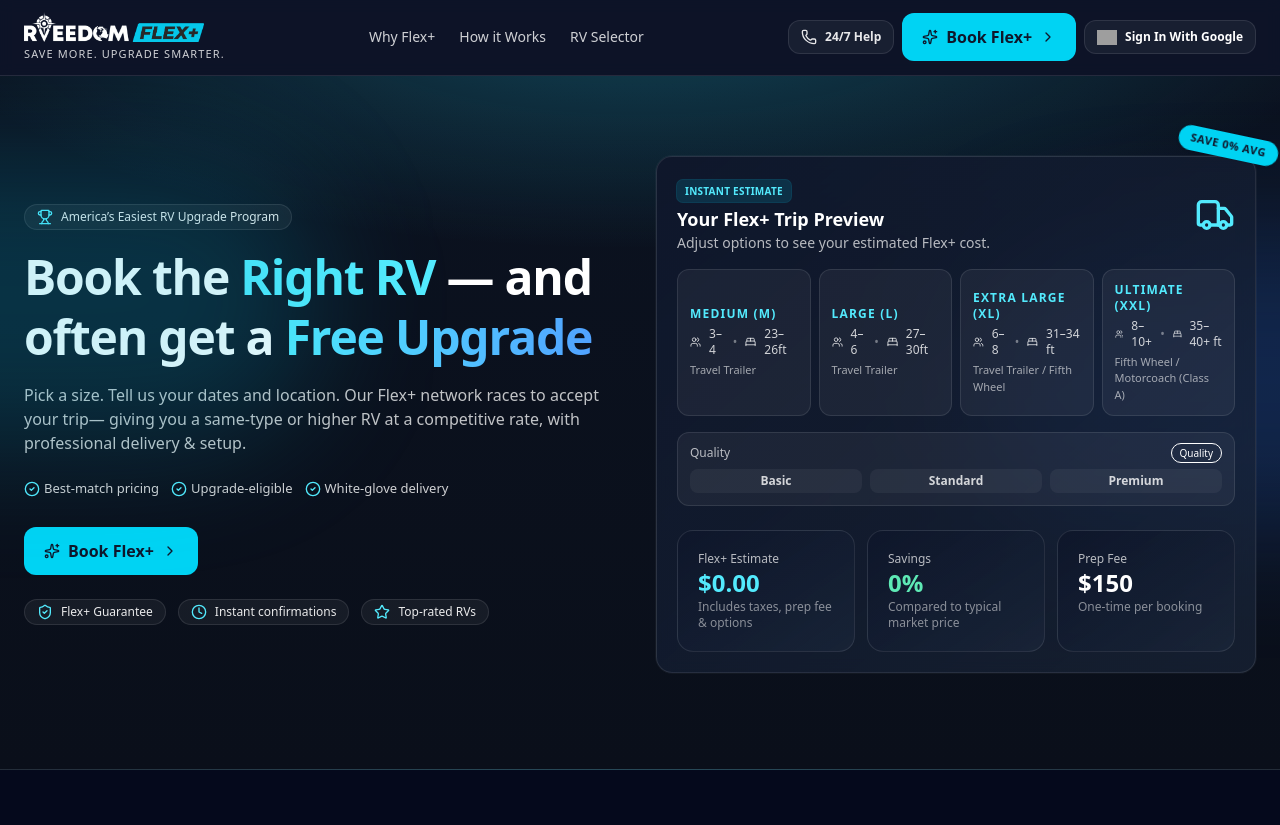
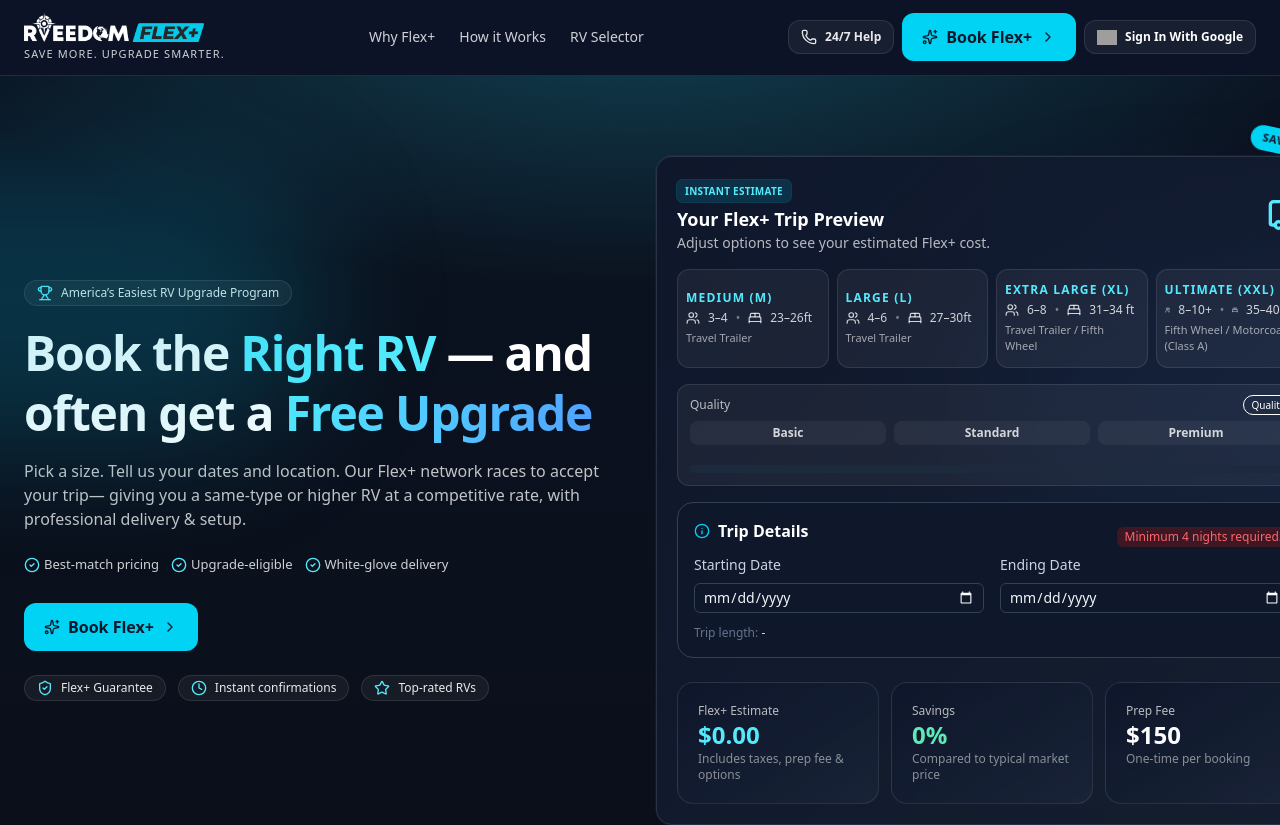
Before and after one commit to RV-proj/rv-frontEnd, a Next.js app: page / in a window 1280 px wide. Shown: the top 825 px of the page. Built offline with nearby package versions, Linux system fonts and the light colour scheme; no server answers; grey boxes are pictures that could not be loaded.

Commit message:
Booking Estimator feedback fixes

```diff
--- a/app/_components/Landing/Hero-BookingEstimator.js
+++ b/app/_components/Landing/Hero-BookingEstimator.js
@@ -4,6 +4,8 @@ import { useDispatch, useSelector } from "react-redux";
 import { setSelectedSize, setSelectedQuality } from "@/_lib/store/cartSlice";
 import { sizes } from "@/_lists/sizes";
 import QualityBadge from "@/_ui/QualityBadge";
+import QualityBar from "@/_ui/QualityBar";
+import TripDetails from "../RVSelect/YourSelection-TripDetails";
 
 export default function BookingEstimator() {
   const dispatch = useDispatch();
@@ -30,9 +32,9 @@ export default function BookingEstimator() {
   };
 
   return (
-    <div className="rounded-2xl border border-white/10 bg-linear-to-br from-slate-900 to-slate-800/60 p-5 shadow-[0_0_0_1px_rgba(255,255,255,0.04)] backdrop-blur relative order-first md:order-0">
+    <div className="sm:w-2xl rounded-2xl border border-white/10 bg-linear-to-br from-slate-900 to-slate-800/60 p-5 shadow-[0_0_0_1px_rgba(255,255,255,0.04)] backdrop-blur relative">
       {/* Badge */}
-      <div className="absolute -right-6 -top-6 hidden rotate-12 rounded-full bg-cyan-400 px-3 py-1 text-[11px] font-extrabold uppercase tracking-wider text-slate-900 shadow md:block">
+      <div className="absolute -right-6 -top-6 rotate-12 rounded-full bg-cyan-400 px-3 py-1 text-[11px] font-extrabold uppercase tracking-wider text-slate-900 shadow">
         Save {savingPercentage}% avg
       </div>
 
@@ -60,7 +62,7 @@ export default function BookingEstimator() {
             <button
               key={key}
               onClick={() => handleSizeChange(key)}
-              className={`group relative overflow-hidden rounded-xl border p-3 text-left transition ${
+              className={`group relative overflow-hidden rounded-xl border px-2 py-3 text-left transition ${
                 selectedSize === key
                   ? "border-cyan-400/60 bg-cyan-400/10"
                   : "border-white/10 bg-white/5 hover:bg-white/10"
@@ -80,7 +82,7 @@ export default function BookingEstimator() {
                 <p className="text-xs font-bold uppercase tracking-widest text-cyan-300">
                   {s.label}
                 </p>
-                <div className="mt-1 flex items-center gap-2 text-xs text-white/80">
+                <div className="mt-1 flex flex-nowrap gap-2 items-center text-xs text-white/80 whitespace-nowrap">
                   <Users className="h-3.5 w-3.5" /> {s.sleeps}
                   <span className="opacity-50">•</span>
                   <BedDouble className="h-3.5 w-3.5" /> {s.length}
@@ -96,7 +98,7 @@ export default function BookingEstimator() {
       </div>
 
       {/* Quality Selector */}
-      <div className="mt-4 grid grid-cols-1 gap-3 sm:grid-cols-3">
+      <div className="mt-4 mb-4 grid grid-cols-1 gap-3 sm:grid-cols-3">
         <div className="rounded-xl border border-white/10 bg-white/5 p-3 col-span-3">
           <label className="flex items-center justify-between text-xs text-white/70">
             Quality
@@ -119,7 +121,11 @@ export default function BookingEstimator() {
               </button>
             ))}
           </div>
+          <QualityBar qualityScore={qualityScore} />
         </div>
+      </div>
+      <div className="text-white">
+        <TripDetails />
       </div>
 
       {/* Price Section */}
--- a/app/_components/RVSelect/QualityScore.js
+++ b/app/_components/RVSelect/QualityScore.js
@@ -3,6 +3,7 @@
 import { useSelector } from "react-redux";
 import QualityScoreCard from "@/_ui/QualityScoreCard";
 import QualityBadge from "@/_ui/QualityBadge";
+import QualityBar from "@/_ui/QualityBar";
 
 const QualityScore = () => {
   const qualityScore = useSelector((state) => state.cart.qualityScore);
@@ -37,18 +38,9 @@ const QualityScore = () => {
     },
   ];
 
-  function getQualityWidth(scoreRange) {
-    if (!scoreRange) return 0;
-    const [min, max] = scoreRange.split("-").map(Number);
-    return (min + max) / 2; // average, e.g. 70-80 → 75%
-  }
-
-  //   notes
-  // container will contain max-w-7xl px-4 sm:px-6 pt-10
   return (
     <section className="bg-slate-950/60">
       <div className="container mx-auto max-w-7xl px-4 sm:px-6 ">
-        {/* Quality Score */}
         <div className="rounded-2xl border border-slate-700 p-4 bg-slate-900">
           <div className="flex items-center justify-between">
             <h1 className="font-semibold text-white text-[16px]">
@@ -57,19 +49,13 @@ const QualityScore = () => {
             <QualityBadge quality={qualityScore} />
           </div>
 
-          <div className="h-2 rounded-full bg-slate-800 overflow-hidden mt-5">
-            <div
-              className="h-2 bg-linear-to-r from-cyan-500 via-fuchsia-500 to-purple-600 transition-all duration-700"
-              style={{ width: `${getQualityWidth(qualityScore)}%` }}
-            ></div>
-          </div>
+          <QualityBar qualityScore={qualityScore} />
 
           <p className="mt-2 text-xs text-slate-400">
             Higher score indicates a newer, more feature‑rich model with strong
             guest reviews and confirmed quality.
           </p>
 
-          {/* quality score card */}
           <div className="mt-3 grid grid-cols-1 sm:grid-cols-3 md:grid-cols-5 gap-3 ">
             {qualityScoreCardData.map((card, index) => (
               <QualityScoreCard key={index} {...card} />
--- a/app/_lib/api/getAllOrders.js
+++ b/app/_lib/api/getAllOrders.js
@@ -1,7 +1,7 @@
 "use server";
 
 import { auth } from "../authSession/auth";
-import { fetchWithAuth } from "../authSession";
+import { fetchWithAuth } from "../authSession/authSession";
 
 export async function getAllOrders() {
   const session = await auth();
--- a/app/_lib/api/orders.js
+++ b/app/_lib/api/orders.js
@@ -1,4 +1,7 @@
-import { fetchWithAuth, getAuthenticatedSession } from "../authSession";
+import {
+  fetchWithAuth,
+  getAuthenticatedSession,
+} from "../authSession/authSession";
 
 export async function getOrderByEmail(email) {
   const session = await getAuthenticatedSession();
--- a/app/_lib/api/users.js
+++ b/app/_lib/api/users.js
@@ -1,4 +1,7 @@
-import { getAuthenticatedSession, fetchWithAuth } from "../authSession";
+import {
+  getAuthenticatedSession,
+  fetchWithAuth,
+} from "../authSession/authSession";
 
 export async function getUser(email) {
   const res = await fetch(`http://localhost:5000/user/email/${email}`);
--- a/app/_lib/authSession.js
+++ b/app/_lib/authSession/authSession.js
@@ -1,4 +1,4 @@
-import { auth } from "./authSession/auth";
+import { auth } from "./auth";
 
 // get authenticated session
 async function getAuthenticatedSession() {
--- /dev/null
+++ b/app/_ui/QualityBar.js
@@ -0,0 +1,16 @@
+export default function QualityBar({ qualityScore }) {
+  function getQualityWidth(scoreRange) {
+    if (!scoreRange) return 0;
+    const [min, max] = scoreRange.split("-").map(Number);
+    return (min + max) / 2;
+  }
+
+  return (
+    <div className="h-2 rounded-full bg-slate-800 overflow-hidden mt-5">
+      <div
+        className="h-2 bg-linear-to-r from-cyan-500 via-fuchsia-500 to-purple-600 transition-all duration-700"
+        style={{ width: `${getQualityWidth(qualityScore)}%` }}
+      ></div>
+    </div>
+  );
+}
```
